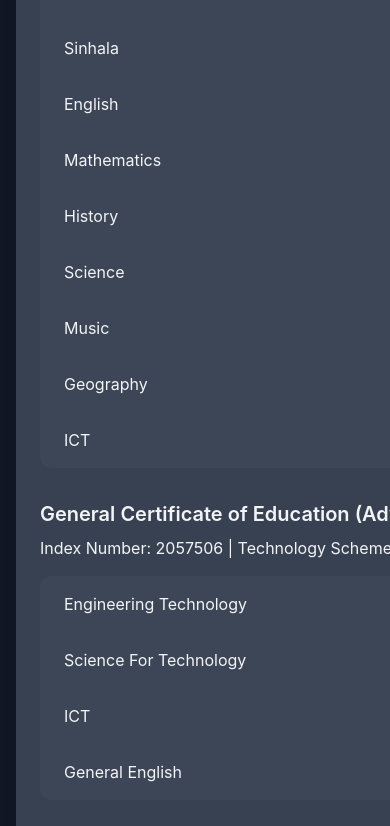
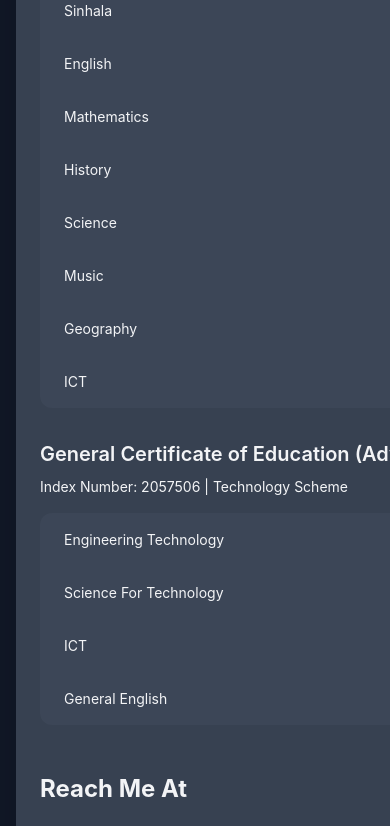
Before and after one commit to OPYasiru/rash, a plain HTML site: page index.html in a window 390 px wide. Shown: the part 1245-2071 px from the top of the page. Drawn offline with nearby package versions, Linux system fonts and the light colour scheme.

Commit message:
Update index.html

```diff
--- a/index.html
+++ b/index.html
@@ -135,6 +135,13 @@ transition: all 0.2s ease;
 background: rgba(139, 69, 19, 0.3);
 transform: translateY(-2px);
 }
+
+    @media (max-width: 768px) {
+      body {
+        font-size: 14px; /* Smaller font size on smaller screens */
+      }
+    }
+
 </style>
 </head>
 <body class="p-4">
```
